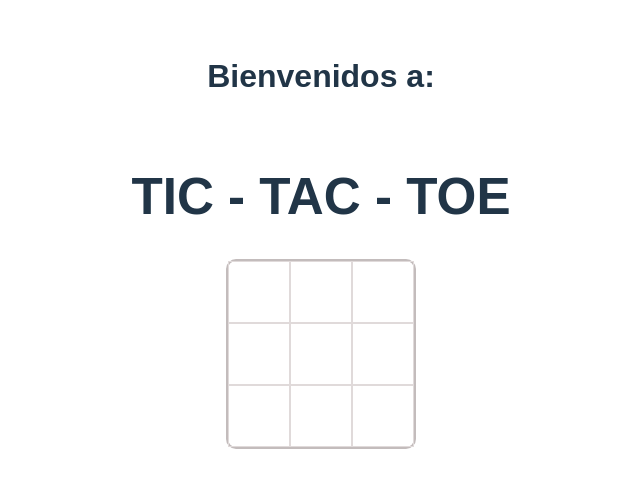
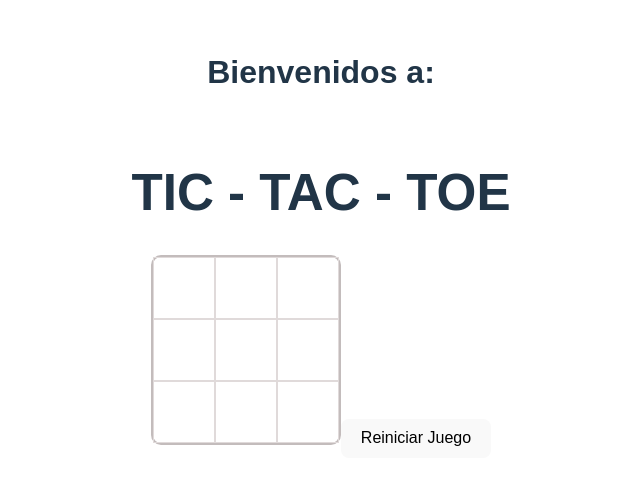
Before and after one commit to jcalle7/TIC-TAC-TOE, a React (Vite) app: page / in a window 1280 px wide. Shown: the part 144-632 px from the top of the page, without its empty margins (319-959 px from the left). Built offline with nearby package versions, Linux system fonts and the light colour scheme.

Commit message:
Descripción y Cumplimiento de Habilidades Creación del botón para reiniciar el juego

```diff
--- a/src/Game.tsx
+++ b/src/Game.tsx
@@ -57,6 +57,16 @@ const Game: React.FC = () => {
         }
     };
 
+    const resetGame = () => {
+        setBoard([
+            ['', '', ''],
+            ['', '', ''],
+            ['', '', ''],
+        ]);
+        setTurn('X');
+        setWinner(null);
+    };
+
     return (
         <div className="App">
             <h1>TIC - TAC - TOE</h1>
@@ -74,6 +84,9 @@ const Game: React.FC = () => {
                 ))}
             </div>
             {winner && <h2>Jugador {winner} ganó!</h2>}
+            <button onClick={resetGame} className="reset-button">
+            Reiniciar Juego
+            </button>
         </div>
     );
 };
```
Also changed, not shown: 1 other file (tests, documents, lock files or other folders).
